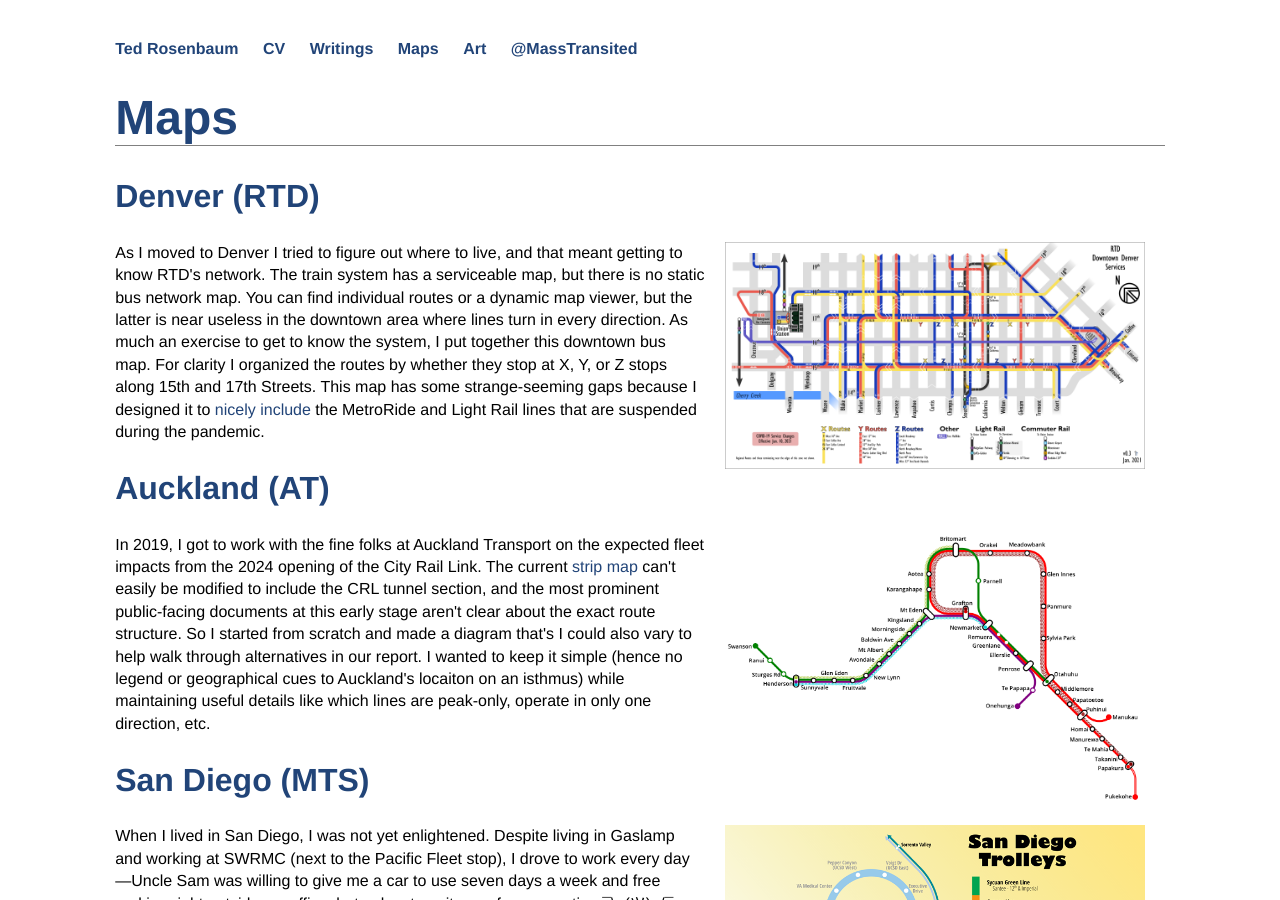
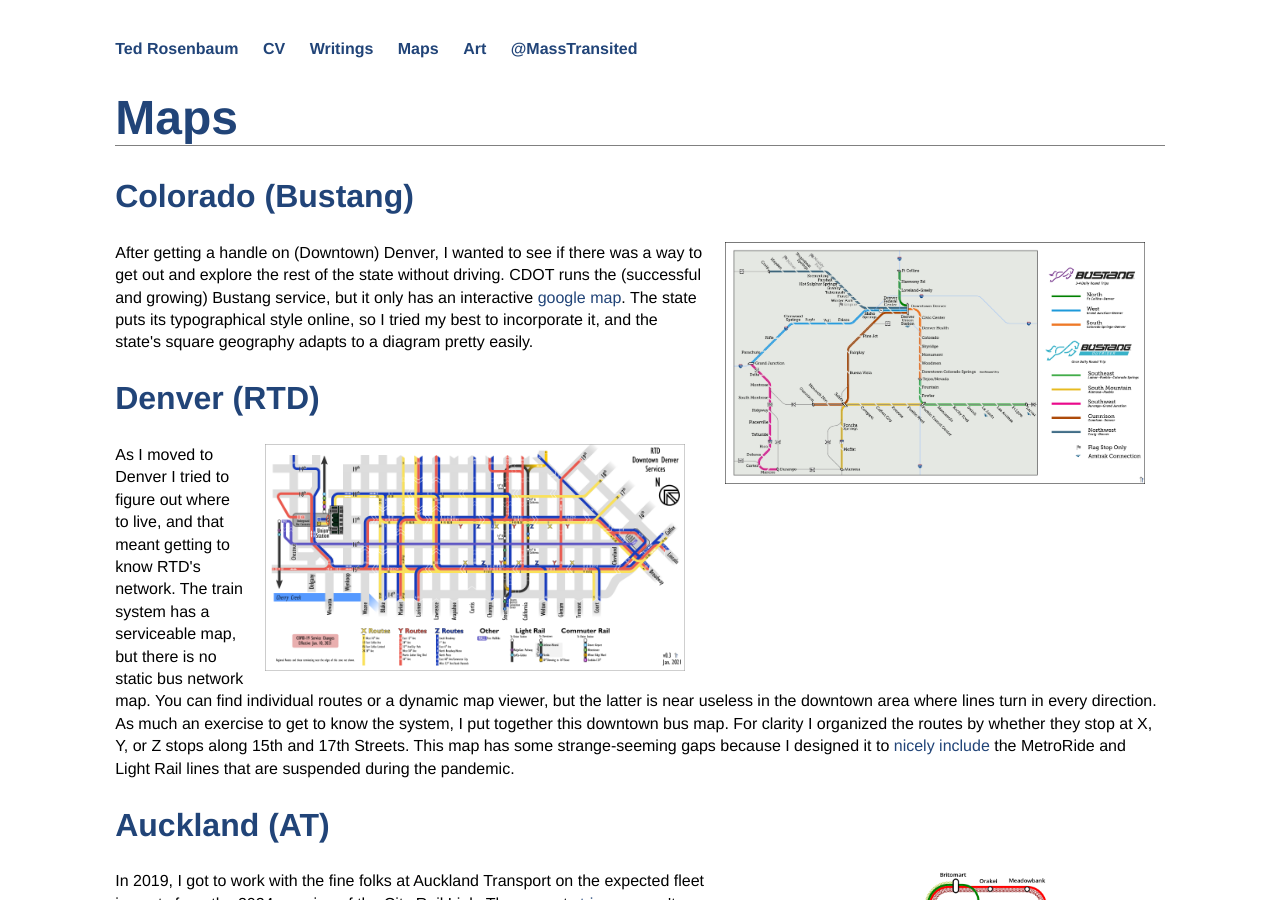
Before and after one commit to transited/transited.github.io, a Jekyll site: the page built from maps.html, in a window 1280 px wide and 900 px high. Built offline with Jekyll 4.4.1, drawn with Linux system fonts in a browser that asks for light colours; comment, search, counter and statistics services are not loaded.

Commit message:
Bustang
Added Bustang to maps

```diff
--- a/maps.html
+++ b/maps.html
@@ -5,6 +5,10 @@
 
 <div class="blurb">
   <h1>Maps</h1>
+  <div class="clearfix">
+    <h2>Colorado (Bustang)</h2>
+    <p><a target="_blank" href="Files/BustangMap.png"><img class="right" src="Files/BustangMap.png" alt="Colorado Bustang Service Diagram" width="425" height="245"></a>
+      After getting a handle on (Downtown) Denver, I wanted to see if there was a way to get out and explore the rest of the state without driving. CDOT runs the (successful and growing) Bustang service, but it only has an interactive <a href="https://ridebustang.com/routes-maps/" target="_blank title="Bustang Map">google map</a>. The state puts its typographical style online, so I tried my best to incorporate it, and the state's square geography adapts to a diagram pretty easily.</p>
   <div class="clearfix">
     <h2>Denver (RTD)</h2>
     <p><a target="_blank" href="Files/RTD.Downtown0.3.png"><img class="right" src="Files/RTD.Downtown0.3.png" alt="Denver downtown bus map" width="425" height="230"></a>
```
Also changed, not shown: Files/BustangMap.png (added).
